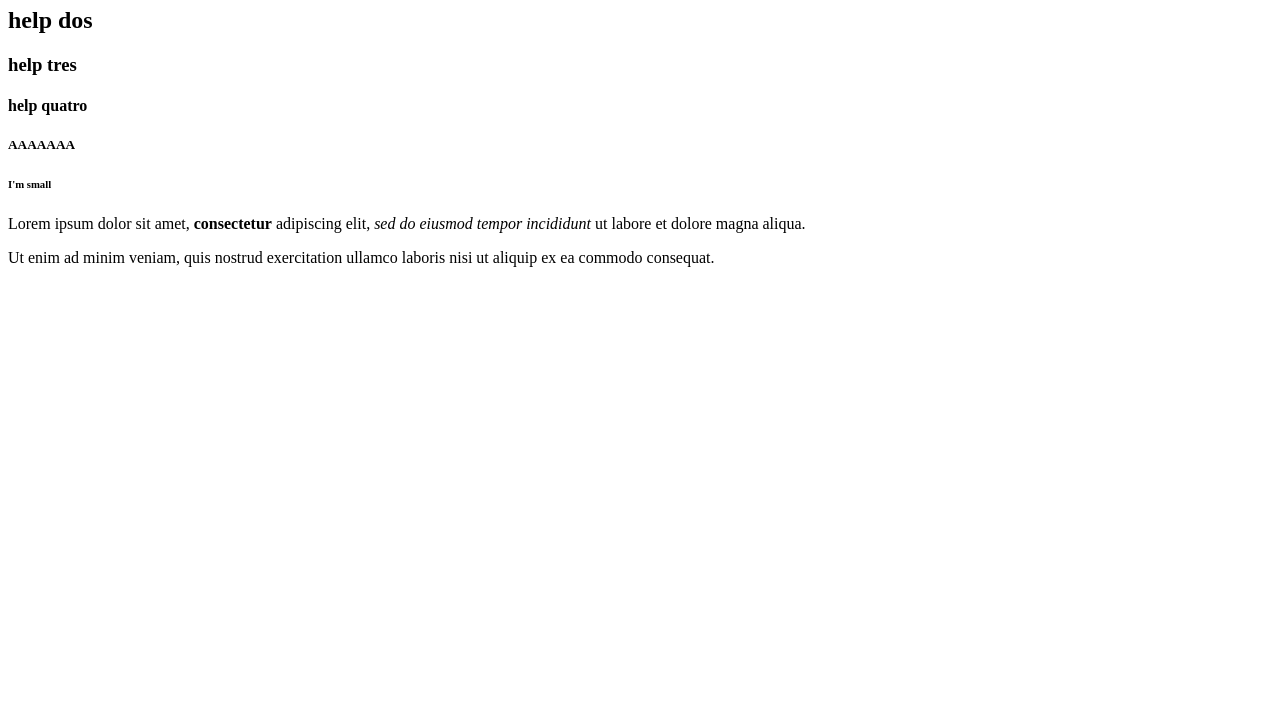
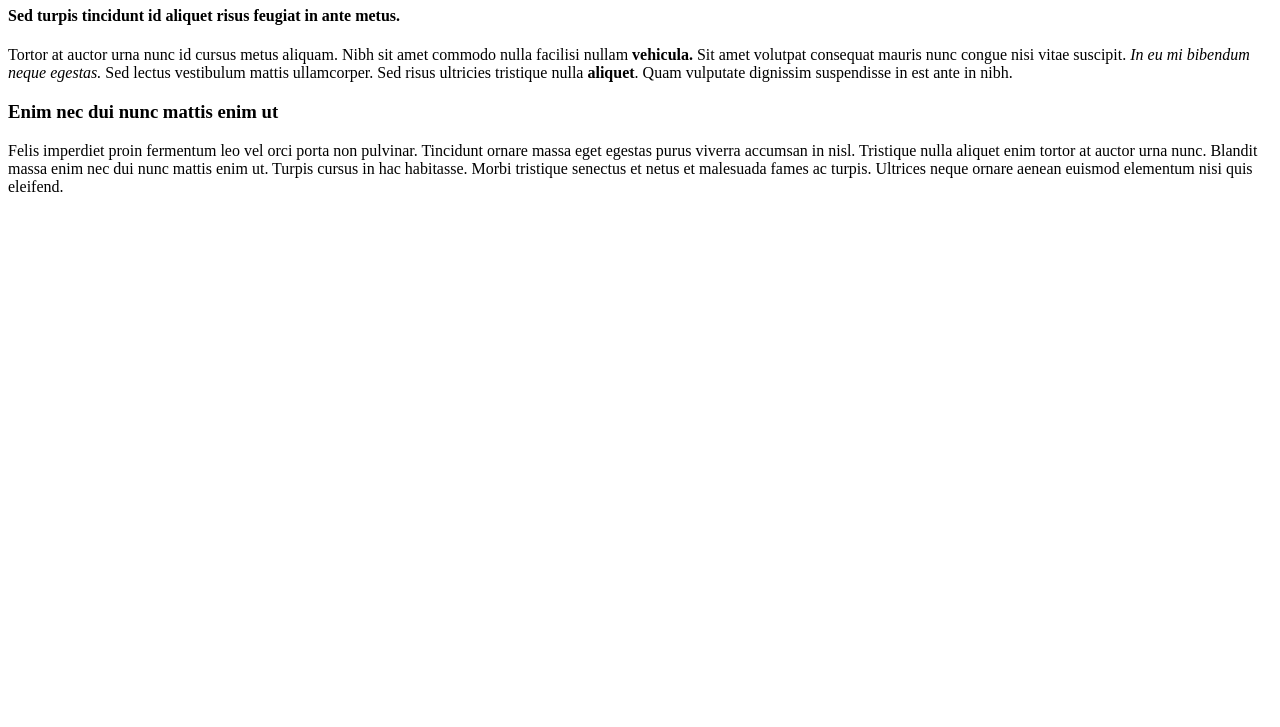
Before and after one commit to juicebox2x/testing2, a website: page index.html in a window 1280 px wide. Shown: the part 73-800 px from the top of the page. Drawn offline with Linux system fonts and the light colour scheme.

Commit message:
Dummy blog Again, another testing thing. All of these commits are going to be me learning HTML and other things.

```diff
--- a/index.html
+++ b/index.html
@@ -6,23 +6,24 @@
   </head>
 
   <body>
-    <!-- This group of headers is used to indicate my declining mental state-->
-    <h1>help uno</h1>
-    <h2>help dos</h2>
-    <h3>help tres</h3>
-    <h4>help quatro</h4>
-    <h5>AAAAAAA</h5>
-    <h6>I'm small</h6>
-
+    <h1>Lorem ipsum</h1>
+    <h4>Sed turpis tincidunt id aliquet risus feugiat in ante metus.</h4>
     <p>
-      Lorem ipsum dolor sit amet, <strong>consectetur</strong> adipiscing elit,
-      <em>sed do eiusmod tempor incididunt</em> ut labore et dolore magna
-      aliqua.
+      Tortor at auctor urna nunc id cursus metus aliquam. Nibh sit amet commodo
+      nulla facilisi nullam <strong>vehicula.</strong> Sit amet volutpat
+      consequat mauris nunc congue nisi vitae suscipit.
+      <em>In eu mi bibendum neque egestas.</em> Sed lectus vestibulum mattis
+      ullamcorper. Sed risus ultricies tristique nulla <strong>aliquet</strong>.
+      Quam vulputate dignissim suspendisse in est ante in nibh.
     </p>
-
+    <h3>Enim nec dui nunc mattis enim ut</h3>
     <p>
-      Ut enim ad minim veniam, quis nostrud exercitation ullamco laboris nisi ut
-      aliquip ex ea commodo consequat.
+      Felis imperdiet proin fermentum leo vel orci porta non pulvinar. Tincidunt
+      ornare massa eget egestas purus viverra accumsan in nisl. Tristique nulla
+      aliquet enim tortor at auctor urna nunc. Blandit massa enim nec dui nunc
+      mattis enim ut. Turpis cursus in hac habitasse. Morbi tristique senectus
+      et netus et malesuada fames ac turpis. Ultrices neque ornare aenean
+      euismod elementum nisi quis eleifend.
     </p>
   </body>
 </html>
```
